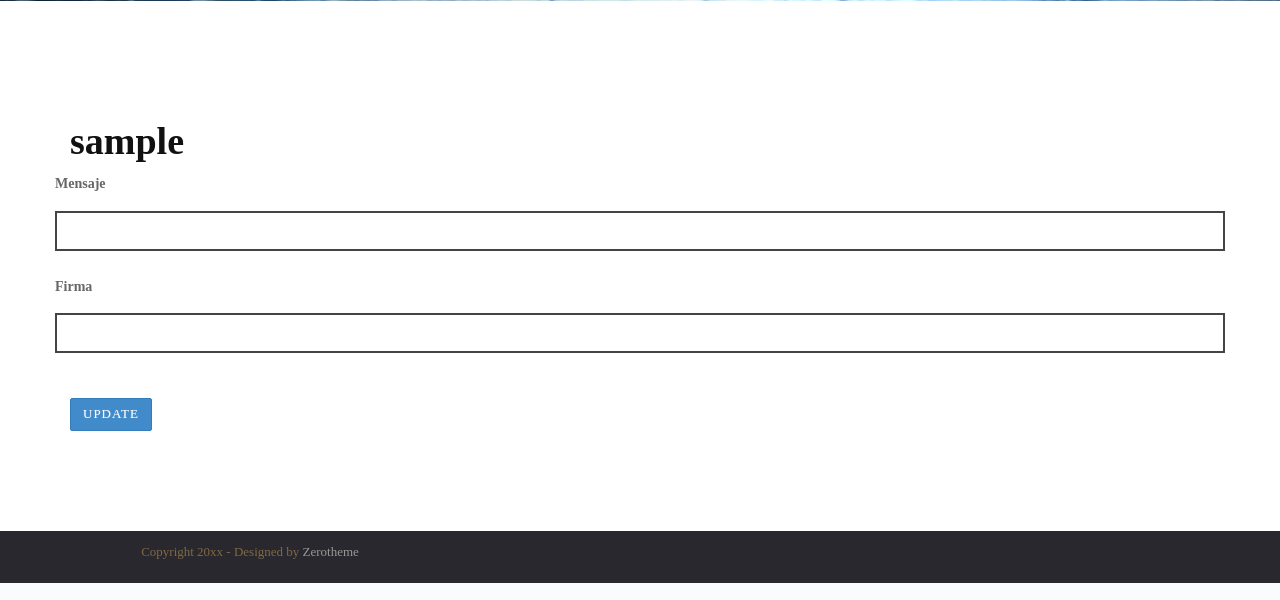
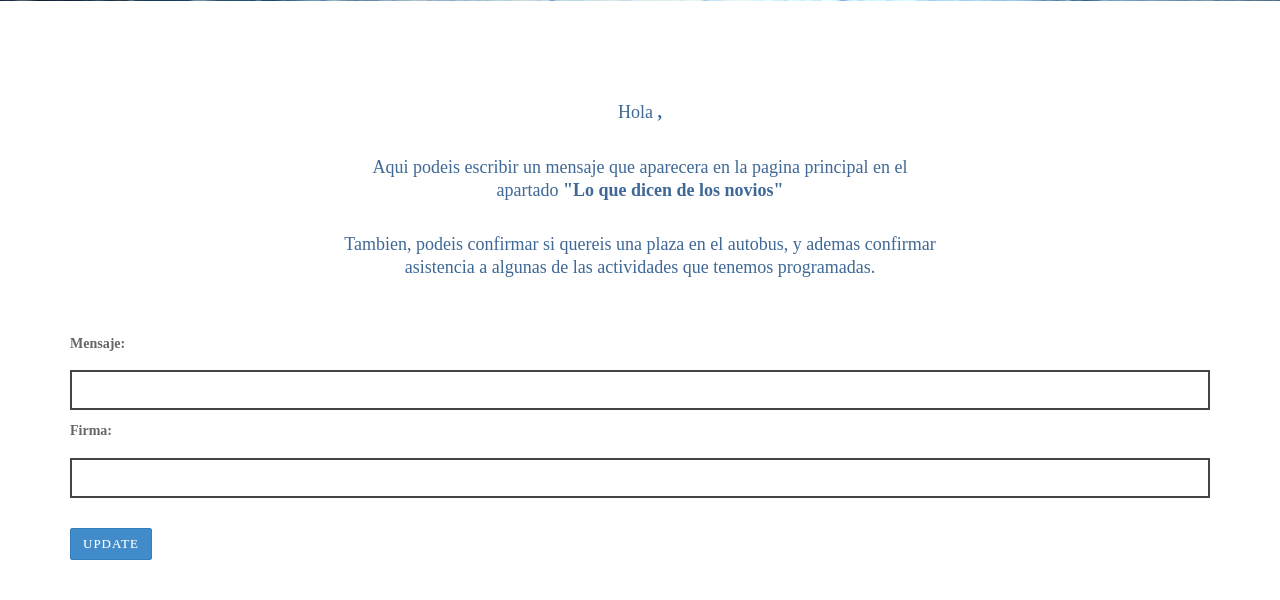
Before and after one commit to palvarez89/paparajotesybellotas, a Django app: page /es/users/~update/ in a window 1280 px wide. Shown: the part 444-1044 px from the top of the page. Run offline with Django 3.2, Linux system fonts and the light colour scheme; the visitor is signed in with stand-in values (Sample User, id 1); data comes from the database, SQL or seed files in the repository; parts of the project's set-up code (start-up, migrations or seed data) failed here and were passed over; some libraries are stand-ins or nearby versions.

Commit message:
user_form.html: Start polishing the form

```diff
--- a/paparajotes_y_bellotas/templates/users/user_form.html
+++ b/paparajotes_y_bellotas/templates/users/user_form.html
@@ -7,29 +7,55 @@
 <section class="box-content box-2">
   <div class="container">
 
-    <h1>{{ user.username }}</h1>
     <form class="form-horizontal" method="post" action="{% url 'users:update' %}">
       {% csrf_token %}
-      {{ form|crispy }}
+
+      <div class="normal-box">
+          <p>
+          Hola <b>
+          {% for invform in invitados.forms %}
+              {% if not forloop.first %}y{% endif %}
+          {{ invform.nombre.value }}{% endfor %},
+          </b>
+          </p>
+
+          <br>
+
+          <p>
+          Aqui podeis escribir un mensaje que aparecera en la pagina
+          principal en el apartado <b>"Lo que dicen de los novios"</b>
+          </p>
+
+          <br>
+
+          <p>
+          Tambien, podeis confirmar si quereis una plaza en el autobus,
+          y ademas confirmar asistencia a algunas de las actividades que
+          tenemos programadas.
+          </p>
+      </div>
+      <br><br>
+      {{ form }}
+
       <table class="table">
           {{ invitados.management_form }}
 
-              {% for form in invitados.forms %}
+          {% for invform in invitados.forms %}
               {% if forloop.first %}
                   <thead>
                   <tr class="row formset_row">
-                          {% for field in form.visible_fields %}
+                      {% for field in invform.visible_fields %}
                           <th>{{ field.label|capfirst }}</th>
                       {% endfor %}
                   </tr>
                   </thead>
               {% endif %}
               <tr class="row formset_row">
-                      {% for field in form.visible_fields %}
+                  {% for field in invform.visible_fields %}
                       <td>
                           {# Include the hidden fields in the form #}
                           {% if forloop.first %}
-                                  {% for hidden in form.hidden_fields %}
+                              {% for hidden in invform.hidden_fields %}
                                   {{ hidden }}
                               {% endfor %}
                           {% endif %}
```
Lines whose indentation alone changed are shown as unchanged.
